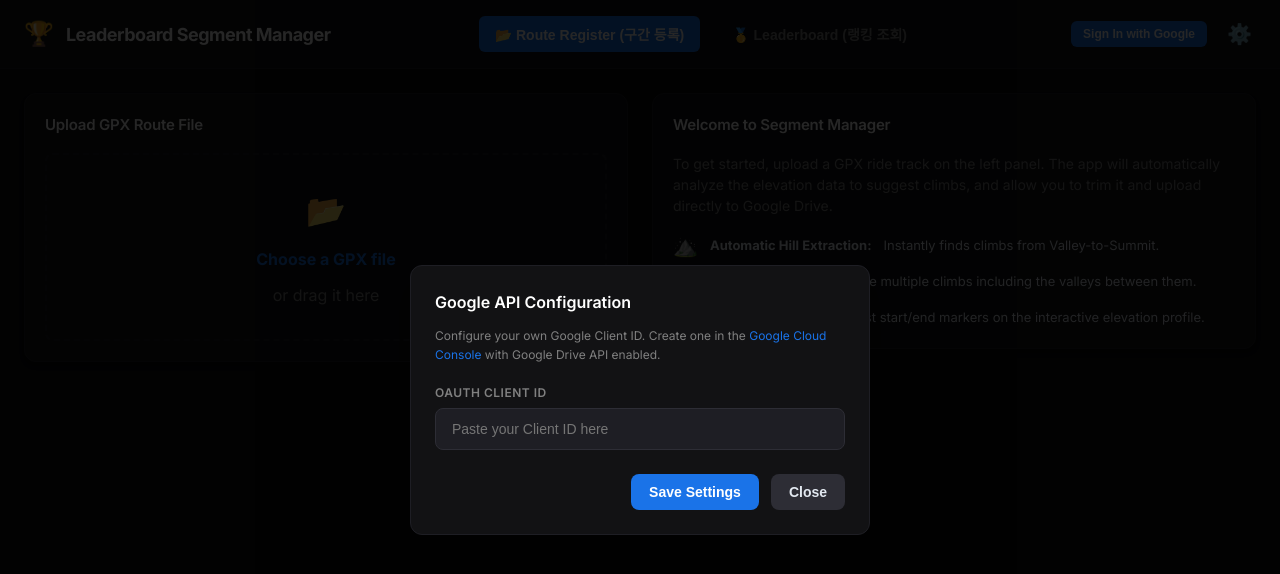
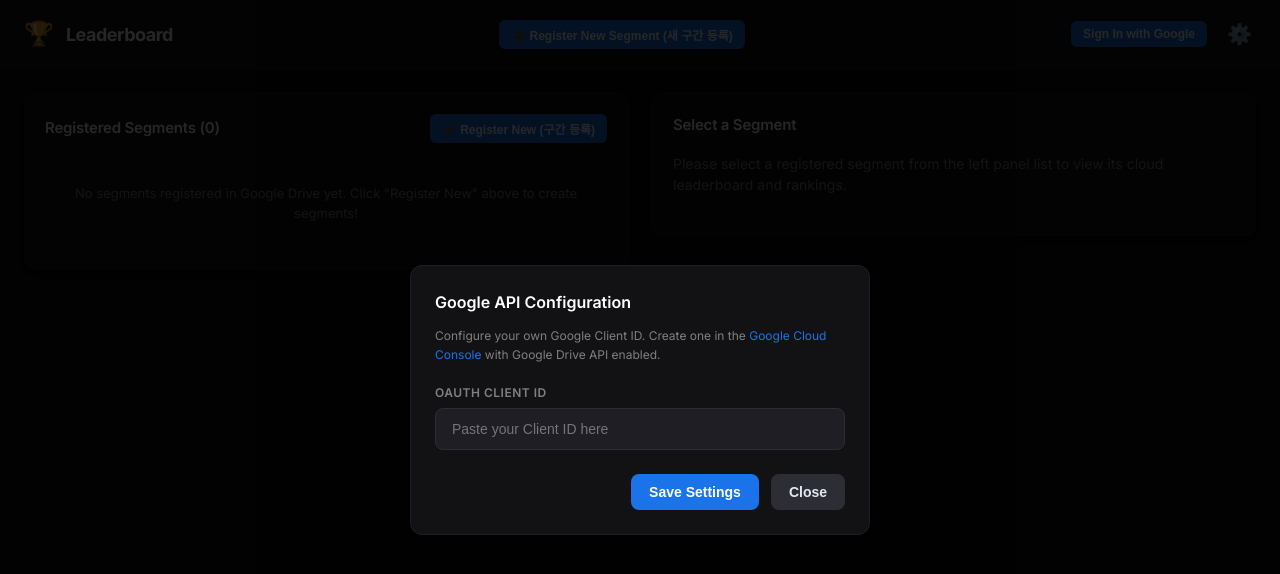
Before and after one commit to dezpim/pr, a React (Vite) app: page / in a window 1280 px wide. Shown: the top 574 px of the page. Built offline with nearby package versions, Linux system fonts and the light colour scheme.

Commit message:
feat: Swap tabs layout: landing page is Leaderboard by default, with Register button opening the editor

```diff
--- a/src/App.tsx
+++ b/src/App.tsx
@@ -58,8 +58,8 @@ export default function App() {
     deleteAttemptFromCloud,
   } = useGoogleDrive();
 
-  // Navigation
-  const [activeTab, setActiveTab] = useState<"register" | "ranking">("register");
+  // Navigation: false = Leaderboard (default), true = Register/Edit GPX Editor
+  const [isRegistering, setIsRegistering] = useState<boolean>(false);
 
   // Registration states
   const [gpxData, setGpxData] = useState<GPXData | null>(null);
@@ -167,10 +167,8 @@ export default function App() {
       return;
     }
 
-    // Sort selected indices
     selectedIndices.sort((a, b) => a - b);
 
-    // Take minimum start index and maximum end index to span everything in between!
     const minStart = Math.min(...selectedIndices.map((idx) => detectedClimbs[idx].startIndex));
     const maxEnd = Math.max(...selectedIndices.map((idx) => detectedClimbs[idx].endIndex));
 
@@ -178,11 +176,9 @@ export default function App() {
     setEndIndex(maxEnd);
     setSelectedClimbIdx(-1);
 
-    // Autofill name
     const mergedNames = selectedIndices.map((idx) => `Hill ${idx + 1}`).join(" + ");
     setSegmentName(`${gpxData?.name || "Merged Route"} - ${mergedNames} Merged`);
 
-    // Clear selections
     setCheckedClimbs({});
     alert(`Merged ${selectedIndices.length} sections! The middle downhills/valleys are now included.`);
   };
@@ -233,6 +229,9 @@ export default function App() {
 
     if (success) {
       alert(`🎉 Segment "${name}" successfully saved to Google Drive!`);
+      const newFileName = `${name.replace(/[^a-zA-Z0-9가-힣_]/g, "_")}.gpx`;
+      setSelectedSegId(newFileName);
+      setIsRegistering(false); // Redirect to leaderboard
     }
   };
 
@@ -260,6 +259,9 @@ export default function App() {
 
     if (success) {
       alert("🎉 Segment successfully saved to Google Drive and catalog updated!");
+      const newFileName = `${segmentName.replace(/[^a-zA-Z0-9가-힣_]/g, "_")}.gpx`;
+      setSelectedSegId(newFileName);
+      setIsRegistering(false); // Redirect to leaderboard
     }
   };
 
@@ -322,6 +324,7 @@ export default function App() {
     }
   };
 
+  // Rename segment wrapper
   const handleSegmentRename = async (id: string, currentName: string) => {
     const newName = window.prompt("Enter new segment name:", currentName);
     if (newName && newName.trim() && newName.trim() !== currentName) {
@@ -336,6 +339,7 @@ export default function App() {
     }
   };
 
+  // Load selected segment to GPX editor to view its track on the map/chart
   const handleLoadSegmentToEditor = async (id: string, name: string) => {
     const gpxXml = await downloadGPXFile(id);
     if (!gpxXml) {
@@ -355,8 +359,7 @@ export default function App() {
       setDetectedClimbs([]);
       setSelectedClimbIdx(-1);
       setCheckedClimbs({});
-      setActiveTab("register");
-      alert(`🎉 Loaded "${name}" in the Route Register! You can now view and edit its range.`);
+      setIsRegistering(true); // Open Editor View!
     } catch (err) {
       alert("Failed to parse downloaded GPX.");
     }
@@ -376,24 +379,32 @@ export default function App() {
       <header className="app-header">
         <div className="header-logo">
           <span className="logo-icon">🏆</span>
-          <h1>Leaderboard Segment Manager</h1>
+          <h1>Leaderboard</h1>
         </div>
 
-        {/* Tab Navigation Menu */}
-        <nav className="header-nav">
+        {/* Registration Mode Indicator / Action Button in Header */}
+        <div className="header-navigation-actions">
+          {isRegistering ? (
             <button
-            className={`nav-tab-btn ${activeTab === "register" ? "active" : ""}`}
-            onClick={() => setActiveTab("register")}
+              className="btn btn-secondary btn-sm"
+              onClick={() => setIsRegistering(false)}
             >
-            📂 Route Register (구간 등록)
+              ← Back to Leaderboard (랭킹으로 돌아가기)
             </button>
+          ) : (
             <button
-            className={`nav-tab-btn ${activeTab === "ranking" ? "active" : ""}`}
-            onClick={() => setActiveTab("ranking")}
+              className="btn btn-primary btn-sm"
+              onClick={() => {
+                setGpxData(null);
+                setSegmentName("");
+                setDetectedClimbs([]);
+                setIsRegistering(true);
+              }}
             >
-            🥇 Leaderboard (랭킹 조회)
+              ➕ Register New Segment (새 구간 등록)
             </button>
-        </nav>
+          )}
+        </div>
 
         <div className="header-actions">
           {accessToken ? (
@@ -449,8 +460,8 @@ export default function App() {
           </div>
         )}
 
-        {/* Tab 1: GPX Segment Parser & Register */}
-        {activeTab === "register" && (
+        {/* View A: GPX Segment Parser & Register (Hidden by default) */}
+        {isRegistering ? (
           <div className="main-grid">
             {/* Left Column: GPX Upload & Map */}
             <div className="grid-col left-col">
@@ -597,38 +608,34 @@ export default function App() {
                 </>
               ) : (
                 <div className="card welcome-card">
-                  <h3>Welcome to Segment Manager</h3>
+                  <h3>UploadGPX to Start Trimming</h3>
                   <p>
-                    To get started, upload a GPX ride track on the left panel. The app will automatically analyze
-                    the elevation data to suggest climbs, and allow you to trim it and upload directly to Google Drive.
+                    Drag & drop or select a GPX ride file in the left panel to open it in the editor.
                   </p>
-                  <div className="features-list">
-                    <div className="feature-item">
-                      <span>⛰️</span>
-                      <strong>Automatic Hill Extraction:</strong> Instantly finds climbs from Valley-to-Summit.
-                    </div>
-                    <div className="feature-item">
-                      <span>🔗</span>
-                      <strong>Downhill Merging:</strong> Merge multiple climbs including the valleys between them.
-                    </div>
-                    <div className="feature-item">
-                      <span>✂️</span>
-                      <strong>Precise Trimming:</strong> Adjust start/end markers on the interactive elevation profile.
-                    </div>
-                  </div>
                 </div>
               )}
             </div>
           </div>
-        )}
-
-        {/* Tab 2: Cloud Leaderboard / Rankings Viewer */}
-        {activeTab === "ranking" && (
+        ) : (
+          /* View B: Cloud Leaderboard / Rankings Viewer (Default Home) */
           <div className="main-grid">
             {/* Left Column: Registered Segments Catalog list */}
             <div className="grid-col left-col">
               <div className="card catalog-card">
+                <div className="catalog-header-row">
                   <h3>Registered Segments ({catalog.segments.length})</h3>
+                  <button
+                    className="btn btn-primary btn-sm"
+                    onClick={() => {
+                      setGpxData(null);
+                      setSegmentName("");
+                      setDetectedClimbs([]);
+                      setIsRegistering(true);
+                    }}
+                  >
+                    ➕ Register New (구간 등록)
+                  </button>
+                </div>
                 {catalog.segments.length > 0 ? (
                   <div className="catalog-vertical-list">
                     {catalog.segments.map((seg) => (
@@ -665,7 +672,7 @@ export default function App() {
                   </div>
                 ) : (
                   <div className="empty-catalog-message">
-                    No segments registered in Google Drive yet. Go to Route Register tab to create segments!
+                    No segments registered in Google Drive yet. Click "Register New" above to create segments!
                   </div>
                 )}
               </div>
--- a/src/index.css
+++ b/src/index.css
@@ -425,6 +425,17 @@ body {
   gap: 8px;
   max-height: 250px;
   overflow-y: auto;
+}
+
+.catalog-header-row {
+  display: flex;
+  justify-content: space-between;
+  align-items: center;
+  margin-bottom: 16px;
+}
+
+.catalog-header-row h3 {
+  margin-bottom: 0 !important;
 }
 
 .catalog-item {
```
Lines whose indentation alone changed are shown as unchanged.
